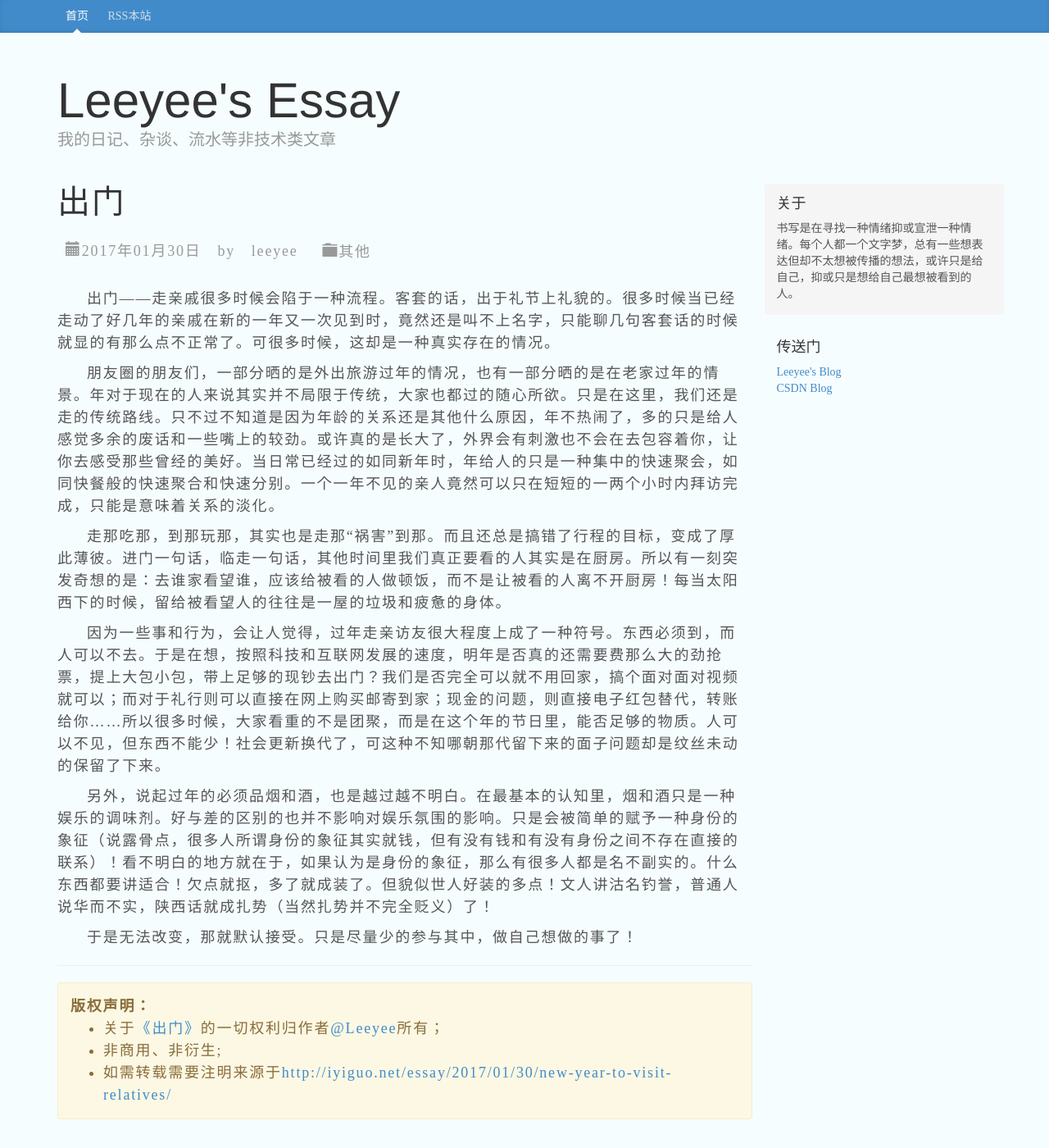
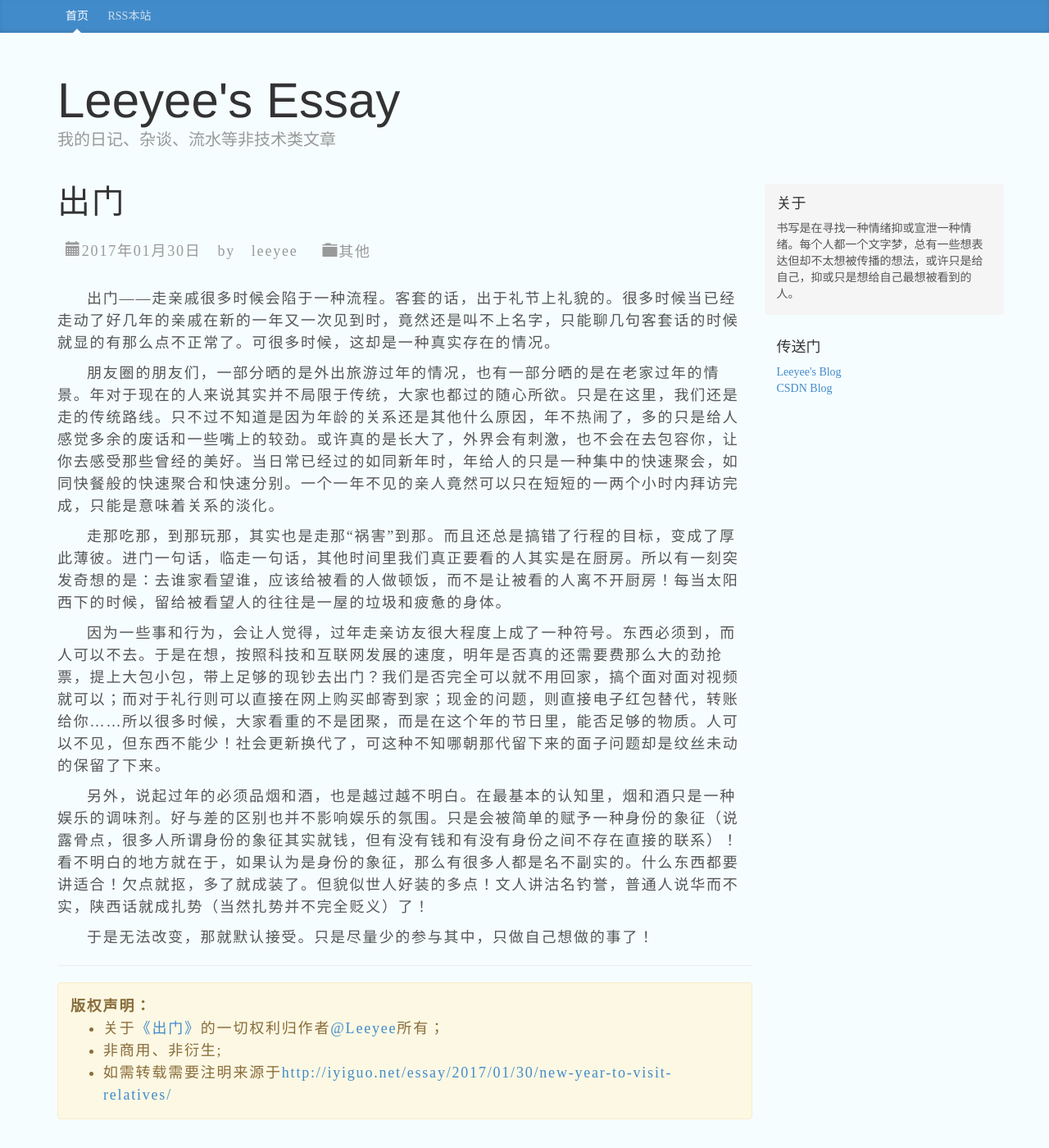
Before and after one commit to leeyee/essay, a Jekyll site: the page built from _posts/2017-01-30-new-year-to-visit-relatives.md, in a window 1280 px wide and 1400 px high. Shown: the whole window at 82% size. Built offline with Jekyll 4.4.1, drawn with Linux system fonts in a browser that asks for light colours; nearby versions of some CDN libraries; comment, search, counter and statistics services are not loaded.

Commit message:
update 出门

```diff
--- a/_posts/2017-01-30-new-year-to-visit-relatives.md
+++ b/_posts/2017-01-30-new-year-to-visit-relatives.md
@@ -7,12 +7,12 @@ category: 其他
 
 出门——走亲戚很多时候会陷于一种流程。客套的话，出于礼节上礼貌的。很多时候当已经走动了好几年的亲戚在新的一年又一次见到时，竟然还是叫不上名字，只能聊几句客套话的时候就显的有那么点不正常了。可很多时候，这却是一种真实存在的情况。
 
-朋友圈的朋友们，一部分晒的是外出旅游过年的情况，也有一部分晒的是在老家过年的情景。年对于现在的人来说其实并不局限于传统，大家也都过的随心所欲。只是在这里，我们还是走的传统路线。只不过不知道是因为年龄的关系还是其他什么原因，年不热闹了，多的只是给人感觉多余的废话和一些嘴上的较劲。或许真的是长大了，外界会有刺激也不会在去包容着你，让你去感受那些曾经的美好。当日常已经过的如同新年时，年给人的只是一种集中的快速聚会，如同快餐般的快速聚合和快速分别。一个一年不见的亲人竟然可以只在短短的一两个小时内拜访完成，只能是意味着关系的淡化。
+朋友圈的朋友们，一部分晒的是外出旅游过年的情况，也有一部分晒的是在老家过年的情景。年对于现在的人来说其实并不局限于传统，大家也都过的随心所欲。只是在这里，我们还是走的传统路线。只不过不知道是因为年龄的关系还是其他什么原因，年不热闹了，多的只是给人感觉多余的废话和一些嘴上的较劲。或许真的是长大了，外界会有刺激，也不会在去包容你，让你去感受那些曾经的美好。当日常已经过的如同新年时，年给人的只是一种集中的快速聚会，如同快餐般的快速聚合和快速分别。一个一年不见的亲人竟然可以只在短短的一两个小时内拜访完成，只能是意味着关系的淡化。
 
 走那吃那，到那玩那，其实也是走那“祸害”到那。而且还总是搞错了行程的目标，变成了厚此薄彼。进门一句话，临走一句话，其他时间里我们真正要看的人其实是在厨房。所以有一刻突发奇想的是：去谁家看望谁，应该给被看的人做顿饭，而不是让被看的人离不开厨房！每当太阳西下的时候，留给被看望人的往往是一屋的垃圾和疲惫的身体。
 
 因为一些事和行为，会让人觉得，过年走亲访友很大程度上成了一种符号。东西必须到，而人可以不去。于是在想，按照科技和互联网发展的速度，明年是否真的还需要费那么大的劲抢票，提上大包小包，带上足够的现钞去出门？我们是否完全可以就不用回家，搞个面对面对视频就可以；而对于礼行则可以直接在网上购买邮寄到家；现金的问题，则直接电子红包替代，转账给你……所以很多时候，大家看重的不是团聚，而是在这个年的节日里，能否足够的物质。人可以不见，但东西不能少！社会更新换代了，可这种不知哪朝那代留下来的面子问题却是纹丝未动的保留了下来。
 
-另外，说起过年的必须品烟和酒，也是越过越不明白。在最基本的认知里，烟和酒只是一种娱乐的调味剂。好与差的区别的也并不影响对娱乐氛围的影响。只是会被简单的赋予一种身份的象征（说露骨点，很多人所谓身份的象征其实就钱，但有没有钱和有没有身份之间不存在直接的联系）！看不明白的地方就在于，如果认为是身份的象征，那么有很多人都是名不副实的。什么东西都要讲适合！欠点就抠，多了就成装了。但貌似世人好装的多点！文人讲沽名钓誉，普通人说华而不实，陕西话就成扎势（当然扎势并不完全贬义）了！
+另外，说起过年的必须品烟和酒，也是越过越不明白。在最基本的认知里，烟和酒只是一种娱乐的调味剂。好与差的区别也并不影响娱乐的氛围。只是会被简单的赋予一种身份的象征（说露骨点，很多人所谓身份的象征其实就钱，但有没有钱和有没有身份之间不存在直接的联系）！看不明白的地方就在于，如果认为是身份的象征，那么有很多人都是名不副实的。什么东西都要讲适合！欠点就抠，多了就成装了。但貌似世人好装的多点！文人讲沽名钓誉，普通人说华而不实，陕西话就成扎势（当然扎势并不完全贬义）了！
 
-于是无法改变，那就默认接受。只是尽量少的参与其中，做自己想做的事了！
+于是无法改变，那就默认接受。只是尽量少的参与其中，只做自己想做的事了！
```
